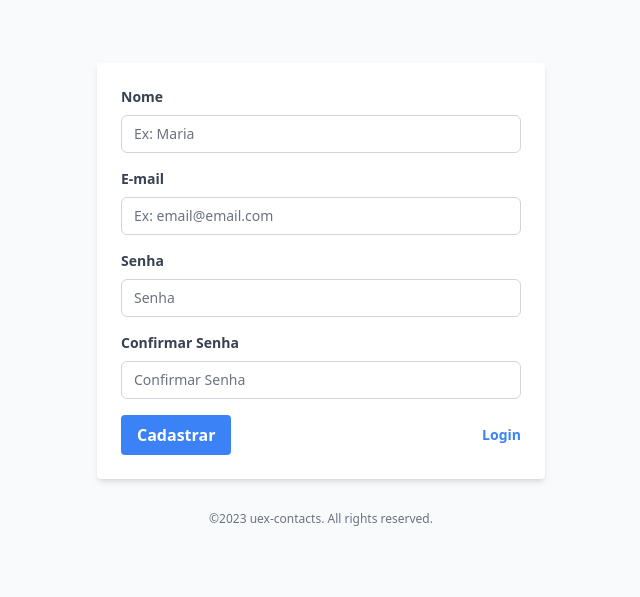
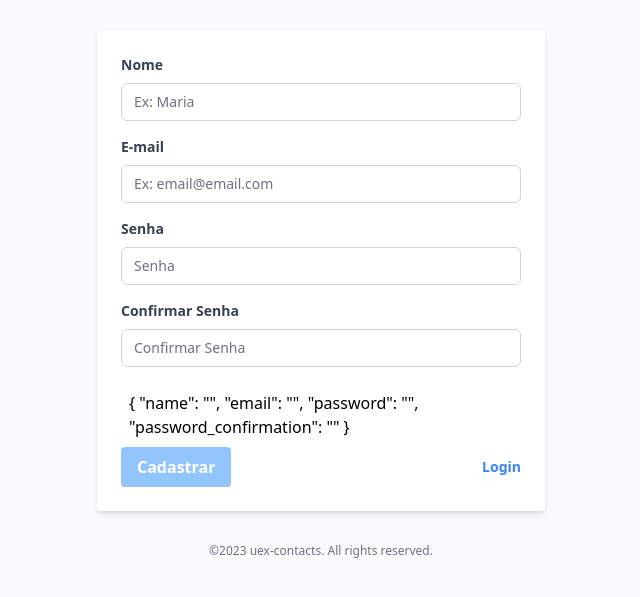
Before and after one commit to alesofiati/uex-contacts-frontend, an Angular app: page /register in a window 1280 px wide. Shown: the part 105-702 px from the top of the page, without its empty margins (319-959 px from the left). Built offline with nearby package versions, Linux system fonts and the light colour scheme.

Commit message:
init validation form

```diff
--- a/src/app/modules/auth/pages/register/register.component.html
+++ b/src/app/modules/auth/pages/register/register.component.html
@@ -1,24 +1,27 @@
 <div class="flex h-full items-center justify-center py-12 px-4 sm:px-6 lg:px-8">
   <div class="w-full max-w-md space-y-8">
-    <form class="bg-white shadow-md rounded px-6 pt-6 pb-6 mb-4">
+    <form class="bg-white shadow-md rounded px-6 pt-6 pb-6 mb-4" [formGroup]="registerForm" (ngSubmit)="onSubmit()">
       <div class="mb-4">
         <app-label description="Nome" for="name"/>
-        <app-input name="name" placeholder="Ex: Maria"/>
+        <app-input name="name" placeholder="Ex: Maria" [control]="$any(registerForm.get('name'))" [required]="true"/>
       </div>
       <div class="mb-4">
         <app-label description="E-mail" for="email"/>
-        <app-input name="email" type="email" placeholder="Ex: email@email.com"/>
+        <app-input name="email" type="email" placeholder="Ex: email@email.com" [control]="$any(registerForm.get('email'))" />
       </div>
       <div class="mb-4">
         <app-label description="Senha" for="password"/>
-        <app-input name="password" type="password" placeholder="Senha"/>
+        <app-input name="password" type="password" placeholder="Senha" [control]="$any(registerForm.get('password'))" />
       </div>
       <div class="mb-4">
         <app-label description="Confirmar Senha" for="password_confirmation"/>
-        <app-input name="password_confirmation" type="password" placeholder="Confirmar Senha"/>
+        <app-input name="password_confirmation" type="password" placeholder="Confirmar Senha" [control]="$any(registerForm.get('password_confirmation'))"/>
+      </div>
+      <div class="p-2">
+        {{registerForm.value | json}}
       </div>
       <div class="flex items-center justify-between">
-        <app-button description="Cadastrar"/>
+        <app-button description="Cadastrar" [disabled]="!registerForm.valid"/>
         <a class="inline-block align-baseline font-bold text-sm text-blue-500 hover:text-blue-800" routerLink="/login">
           Login
         </a>
--- a/src/app/modules/auth/pages/register/register.component.ts
+++ b/src/app/modules/auth/pages/register/register.component.ts
@@ -1,10 +1,41 @@
-import { Component } from '@angular/core';
+import { Component, OnInit } from '@angular/core';
+import { FormGroup, Validators, FormBuilder } from '@angular/forms';
 
 @Component({
   selector: 'app-register',
   templateUrl: './register.component.html',
   styleUrls: ['./register.component.css']
 })
-export class RegisterComponent {
+export class RegisterComponent implements OnInit {
+
+  registerForm: FormGroup
+
+  constructor(private formBuilder: FormBuilder){
+    this.registerForm = this.formBuilder.group({
+      name: ['', Validators.required],
+      email: ['', [
+          Validators.required, Validators.email
+        ]
+      ],
+      password: ['', Validators.required],
+      password_confirmation: ['', [
+          Validators.required, Validators.minLength(4), Validators.maxLength(8)
+        ]
+      ]
+    })
+  }
+
+  ngOnInit():void {}
+
+  onSubmit()
+  {
+
+    if(!this.registerForm.valid){
+      alert('O formulario possui campos obrigatorios')
+      return
+    }
+
+    console.log(this.registerForm.value)
+  }
 
 }
```
